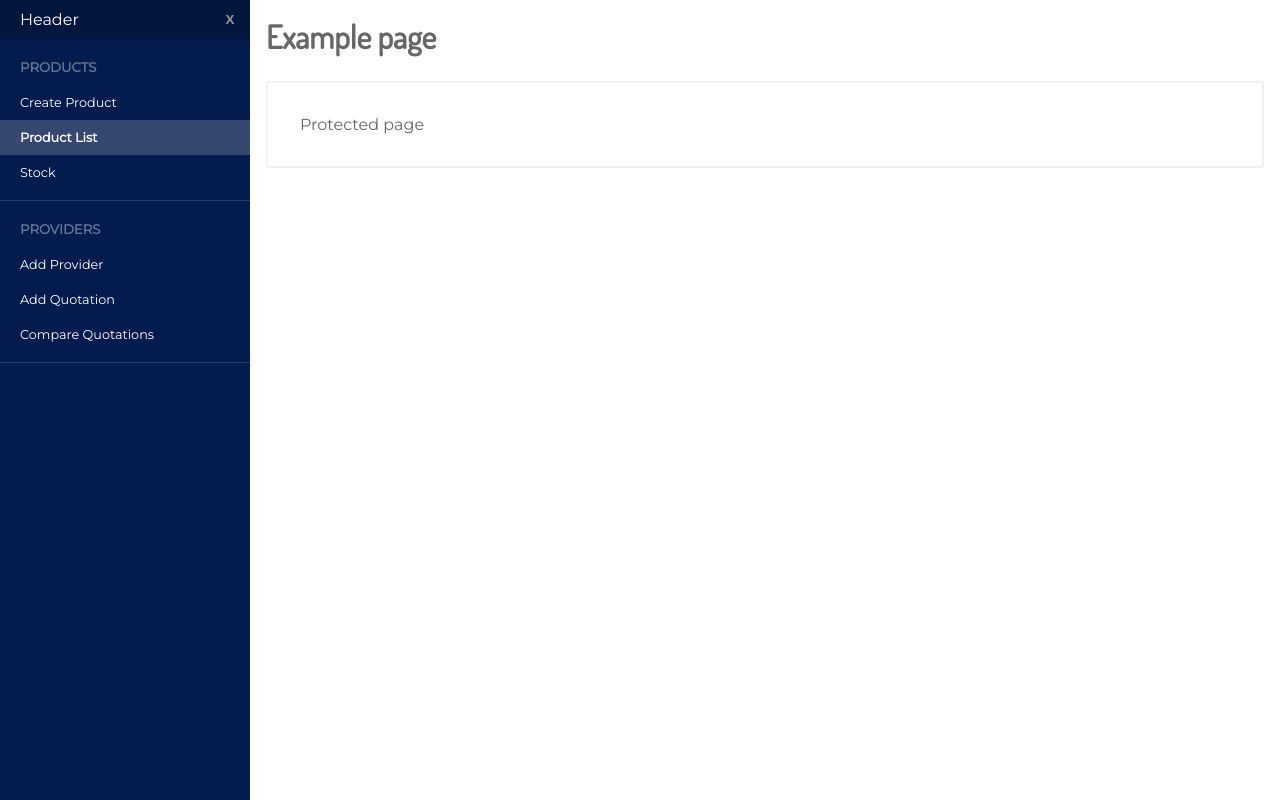
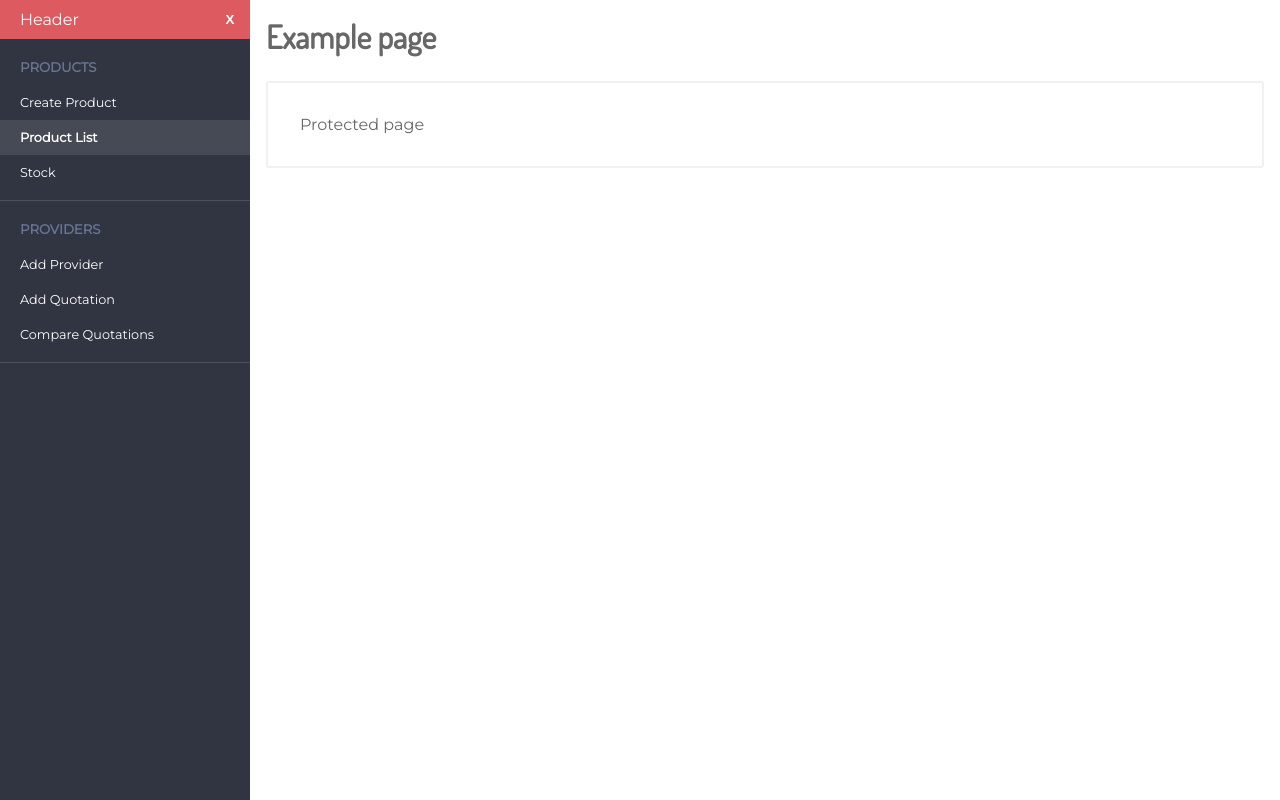
Before and after one commit to stevendinhdev/graphql-apollo, a React (Create React App) app in the folder frontend/: page /page1 in a window 1280 px wide. Built offline with nearby package versions, Linux system fonts and the light colour scheme.

Commit message:
[FRONTEND] change sidebar colors

```diff
--- a/frontend/src/App.css
+++ b/frontend/src/App.css
@@ -6,9 +6,6 @@
     font-family: 'Montserrat', sans-serif;
     font-size: 16px;
     margin: 0 auto;
-    --content-width: 1200px;
-    --sidebar-background: #031b4d;
-    --sidebar-width: 250px;
 }
 
 * {
--- a/frontend/src/components/Sidebar.css
+++ b/frontend/src/components/Sidebar.css
@@ -17,18 +17,17 @@
     right: 0;
     top: 0;
     width: 40px;
-    color: #999;
+    color: #fff;
 }
 
 .sidebar__button:hover {
     cursor: pointer;
-    background-color: rgba(180, 180, 180, 0.1);
+    background-color: rgba(0, 0, 0, 0.1);
 }
 
 /* Sidebar header */
 .sidebar__header {
-    background-color: rgba(0, 0, 0, 0.2);
-    /* border-bottom: 1px solid rgba(180, 188, 199, .3); */
+    background-color: var(--sidebar-header-background);
     color: #fff;
     padding: 10px 20px;
     position: relative;
@@ -76,11 +75,11 @@
 }
 
 .sidebar__section__item > a:hover {
-    background-color: #0a1b3d;
+    background-color: var(--sidebar-item-hover-background);
 }
 
 .sidebar__section__item > a.active {
-    background-color: rgba(250, 250, 250, .2);
+    background-color: var(--sidebar-item-selected-background);
     font-weight: 700;
 }
 
--- a/frontend/src/pages/Dashboard.css
+++ b/frontend/src/pages/Dashboard.css
@@ -1,6 +1,12 @@
 .container {
     display: flex;
     height: 100vh;
+    --content-width: 1200px;
+    --sidebar-width: 250px;
+    --sidebar-background: #313541;
+    --sidebar-header-background: #dc5a60;
+    --sidebar-item-hover-background: #1f222d;
+    --sidebar-item-selected-background: rgba(250, 250, 250, .1);
 }
 
 #sidebar {
```
